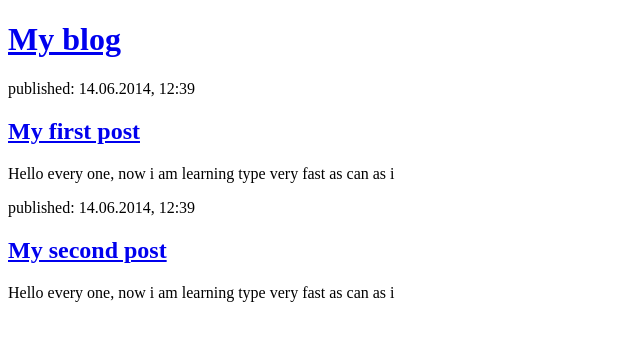
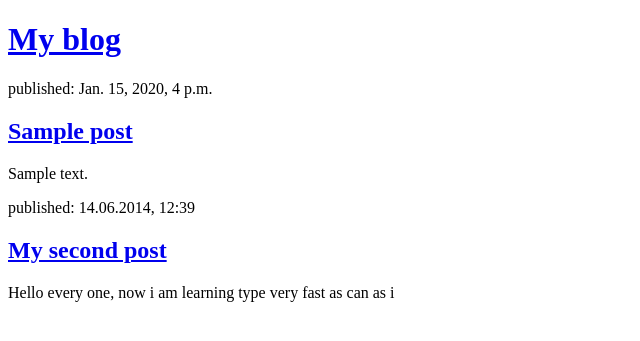
Before and after one commit to katakuri-it/my-first-blog, a Django app: page / in a window 1280 px wide. Shown: the top 341 px of the page, without its empty margins (0-640 px from the left). Run offline with Django 4.2, Linux system fonts and the light colour scheme; tables that the repository leaves empty hold one stand-in row (values such as "Sample post").

Commit message:
Displayed data from models to site page.

```diff
--- a/blog/templates/blog/post_list.html
+++ b/blog/templates/blog/post_list.html
@@ -11,13 +11,13 @@
     <div>
         <h1><a href="/">My blog</a></h1>
     </div>
-
+{% for post in posts %}
     <div>
-        <p>published: 14.06.2014, 12:39</p>
-        <h2><a href="/">My first post</a></h2>
-        <p>Hello every one, now i am learning type very fast as can as i</p>
+        <p>published: {{ post.published_date }}</p>
+        <h2><a href="/">{{ post.title }}</a></h2>
+        <p>{{ post.text|linebreaksbr }}</p>
     </div>
-
+{% endfor %}
     <div>
         <p>published: 14.06.2014, 12:39</p>
         <h2><a href="/">My second post</a></h2>
--- a/blog/views.py
+++ b/blog/views.py
@@ -1,6 +1,9 @@
 from django.shortcuts import render
+from .models import Post
+from django.utils import timezone
 
 # Create your views here.
 
 def post_list(request):
-    return render(request, 'blog/post_list.html', {})
+    posts = Post.objects.filter(published_date__lte=timezone.now()).order_by('published_date')
+    return render(request, 'blog/post_list.html', {'posts':posts})
```
